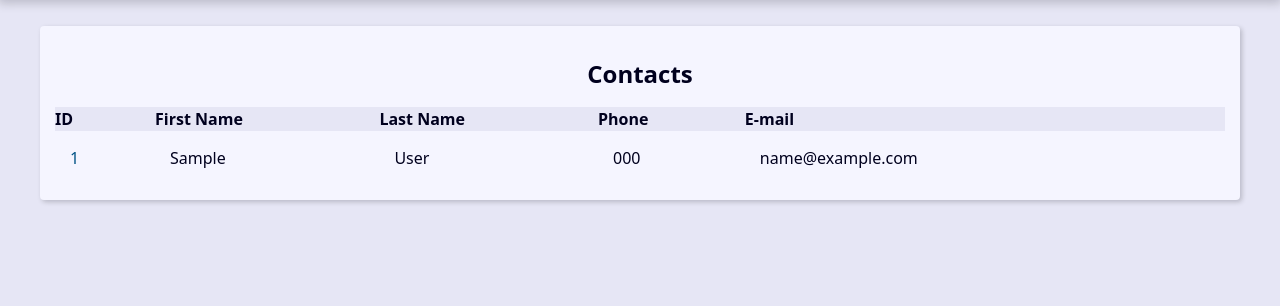
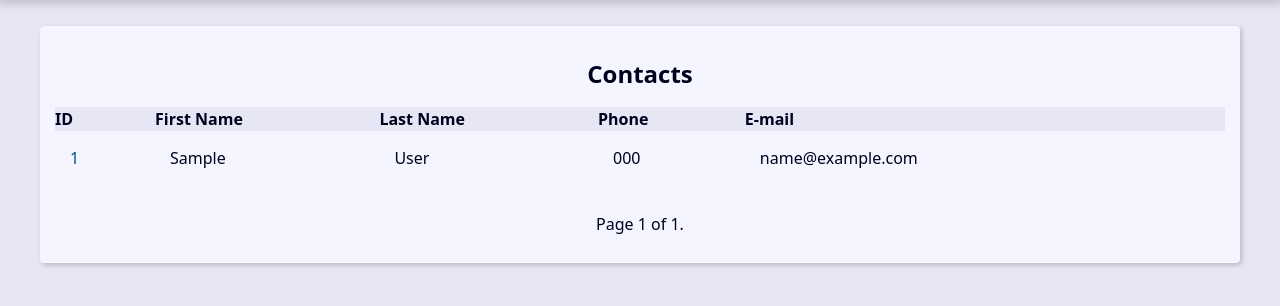
Before and after one commit to mxxIIbruno/projeto-agenda-django, a Django app: page / in a window 1280 px wide. Shown: the part 243-549 px from the top of the page. Run offline with Django 5.2, Linux system fonts and the light colour scheme; tables that the repository leaves empty hold one stand-in row (values such as "Sample post").

Commit message:
Usando a classe Paginator para paginação no Django

```diff
--- a/base_templates/global/base.html
+++ b/base_templates/global/base.html
@@ -7,7 +7,8 @@
     {% include "global/partials/_header.html" %}
 
     <main class="content">
-    {% block content %}{% endblock content %}
+        {% block content %}{% endblock content %}
+        {% include "global/partials/_pagination.html" %}
     </main>
 </body>
 </html>
--- /dev/null
+++ b/base_templates/global/partials/_pagination.html
@@ -0,0 +1,17 @@
+{% if page_obj %}
+    <div class="pagination">
+        <span class="step-links">
+            {% if page_obj.has_previous %}
+                <a href="?page=1&q={{ request.GET.q.strip }}">&laquo;first</a>
+                <a href="?page={{ page_obj.previous_page_number }}&q={{ request.GET.q.strip }}">previous</a>
+            {% endif %}
+            <span class="current">
+                Page {{ page_obj.number }} of {{ page_obj.paginator.num_pages }}.
+            </span>
+            {% if page_obj.has_next %}
+                <a href="?page={{ page_obj.next_page_number }}&q={{ request.GET.q.strip }}">next</a>
+                <a href="?page={{ page_obj.paginator.num_pages }}&q={{ request.GET.q.strip }}">last &raquo;</a>
+            {% endif %}
+        </span>
+    </div>
+{% endif %}
--- a/contact/templates/contact/index.html
+++ b/contact/templates/contact/index.html
@@ -1,7 +1,7 @@
 {% extends "global/base.html" %}
 
 {% block content %}
-{% if contacts %}
+{% if page_obj %}
     <div class="resposive-table">
         <table class="contacts-table">
             <caption class="table-caption">
@@ -17,7 +17,7 @@
                 </tr>
             </thead>
             <tbody>
-                {% for contact in contacts %}
+                {% for contact in page_obj %}
                     <tr class="table-row">
                         <td class="table-cel">
                             <a href="{% url "contact:contact" contact.id %}"
--- a/contact/views/contact_views.py
+++ b/contact/views/contact_views.py
@@ -1,13 +1,18 @@
+from django.core.paginator import Paginator
 from django.shortcuts import render, get_object_or_404, redirect
 from django.db.models import Q
 from contact.models import Contact
 
 
 def index(request):
-    contacts = Contact.objects.filter(show=True).order_by('-id')[:10]
+    contacts = Contact.objects.filter(show=True).order_by('-id')
+
+    paginator = Paginator(contacts, 10)
+    page_number = request.GET.get("page")
+    page_obj = paginator.get_page(page_number)
 
     context = {
-        'contacts': contacts,
+        'page_obj': page_obj,
         'site_title': 'Contatos - ',
     }
 
@@ -34,8 +39,12 @@ def search(request):
         )\
         .order_by('-id')
 
+    paginator = Paginator(contacts, 10)
+    page_number = request.GET.get("page")
+    page_obj = paginator.get_page(page_number)
+
     context = {
-        'contacts': contacts,
+        'page_obj': page_obj,
         'site_title': 'Search - ',
         'search_value': search_value,
     }
```
